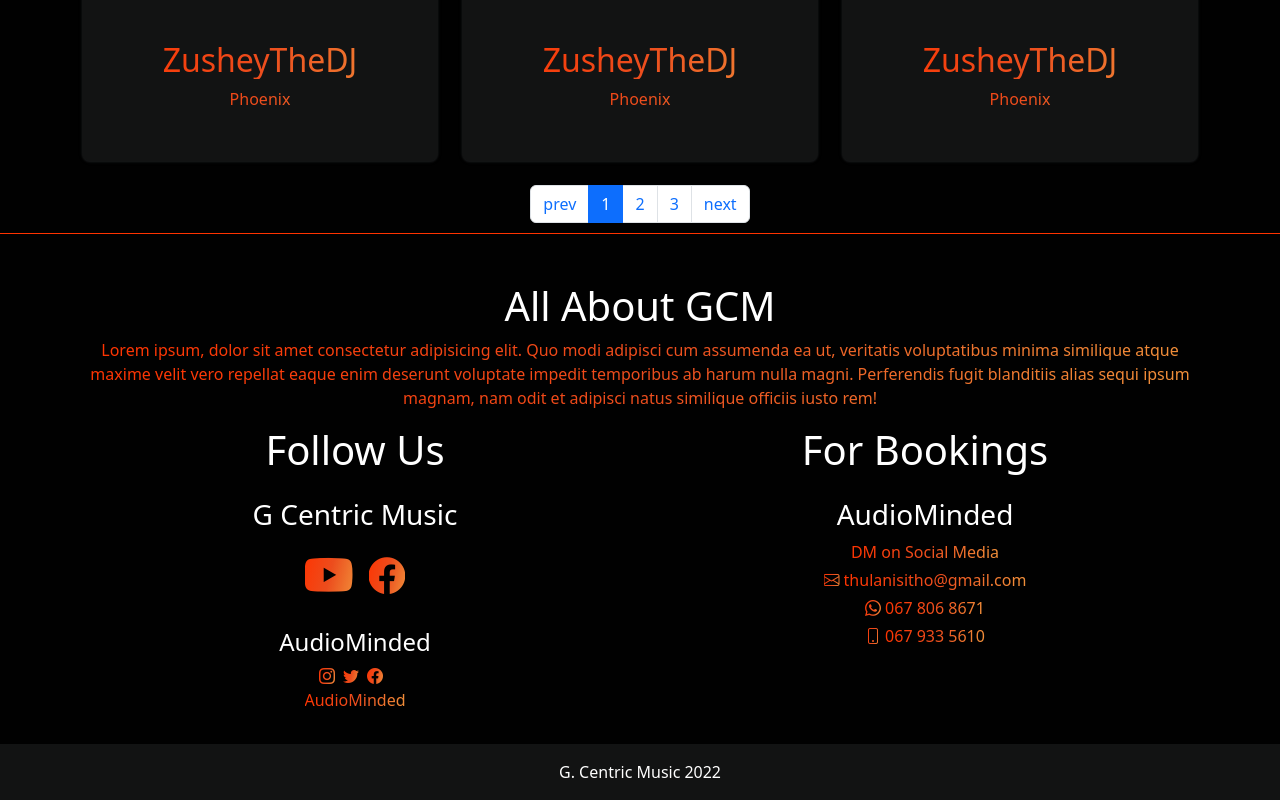
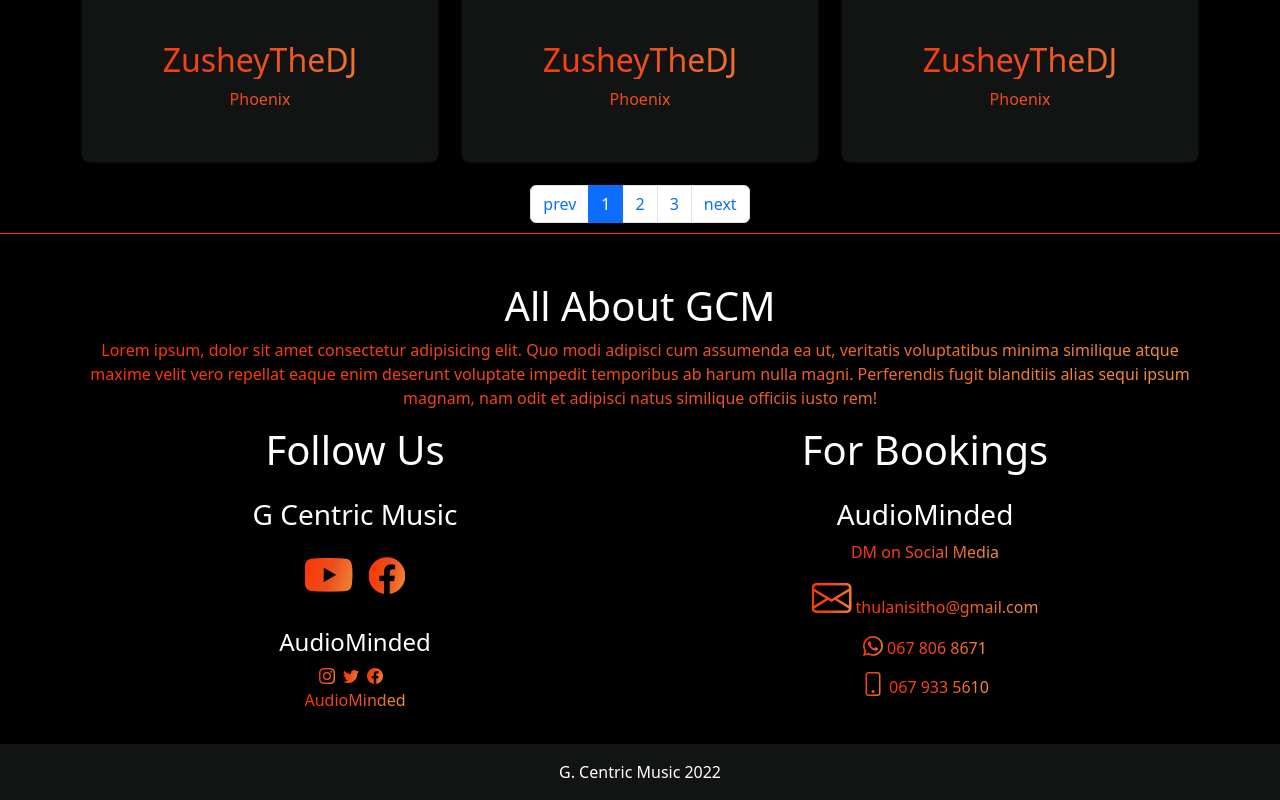
Before and after one commit to siphosethu-dlomo/GCM_Website, a Vue app: page / in a window 1280 px wide. Shown: the part 1897-2697 px from the top of the page. Built offline with nearby package versions, Linux system fonts and the light colour scheme; grey boxes are pictures that could not be loaded.

Commit message:
modified boookings section

```diff
--- a/src/components/AllAboutGCMSection.vue
+++ b/src/components/AllAboutGCMSection.vue
@@ -49,16 +49,16 @@
               </div>
               <div class="py-1">
                 <!-- add mailto: -->
-                <i class="bi bi-envelope me-1"></i>
+                <i class="bi bi-envelope me-1 fs-1"></i>
                 <span class="artist-email">thulanisitho@gmail.com</span>
               </div>
               <div class="pb-1">
                 <!-- add telephone attribute <a href="tel:+4733378901">+47 333 78 901</a> -->
-                <i class="bi bi-whatsapp me-1"></i>
+                <i class="bi bi-whatsapp me-1 fs-5"></i>
                 <span class="artist-number artist-whatsapp-number">067 806 8671</span>
               </div>
               <div class="">
-                <i class="bi bi-phone me-1"></i>
+                <i class="bi bi-phone me-1 fs-4"></i>
                 <span class="artist-number artist-phonecall-number">067 933 5610</span>
               </div>
             </div>
```
